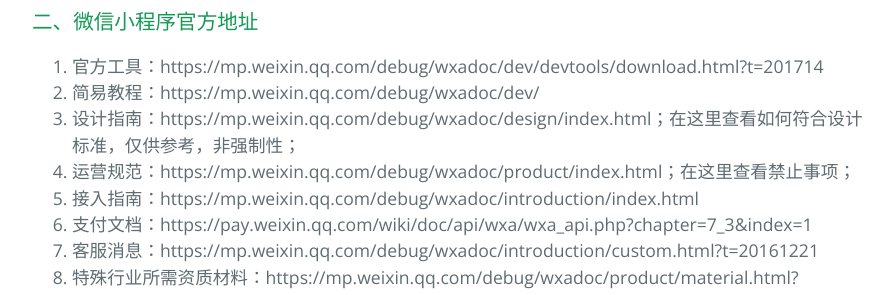
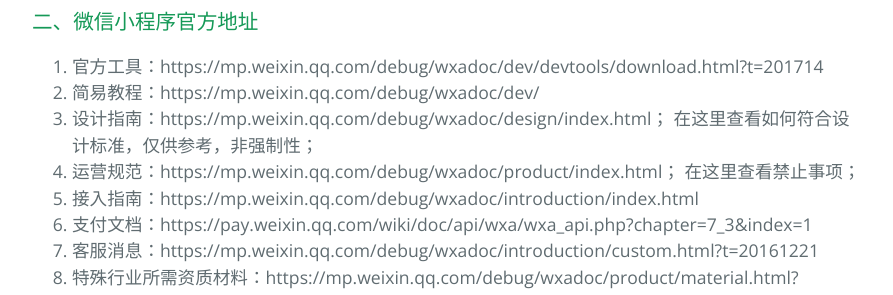
Before and after one commit to joece/joece.github.io, a Jekyll site: the page built from _posts/2018-04-15-微信小程序新手入门宝典.md, in a window 1280 px wide and 900 px high, scrolled down 654 px. Shown: the part 154-449 px from the top of the window, without its empty margins (192-1085 px from the left). Built offline with Jekyll 4.4.1, drawn with Linux system fonts in a browser that asks for light colours; our own code applies the rules of GitHub Pages for plain Markdown files; part of the change alters nothing that is shown.

```diff
--- a/_posts/2018-04-15-微信小程序新手入门宝典.md
+++ b/_posts/2018-04-15-微信小程序新手入门宝典.md
@@ -12,8 +12,8 @@
 ### 二、微信小程序官方地址
 1. 官方工具：https://mp.weixin.qq.com/debug/wxadoc/dev/devtools/download.html?t=201714
 2. 简易教程：https://mp.weixin.qq.com/debug/wxadoc/dev/
-3. 设计指南：https://mp.weixin.qq.com/debug/wxadoc/design/index.html；在这里查看如何符合设计标准，仅供参考，非强制性；
-4. 运营规范：https://mp.weixin.qq.com/debug/wxadoc/product/index.html；在这里查看禁止事项；
+3. 设计指南：https://mp.weixin.qq.com/debug/wxadoc/design/index.html； 在这里查看如何符合设计标准，仅供参考，非强制性；
+4. 运营规范：https://mp.weixin.qq.com/debug/wxadoc/product/index.html； 在这里查看禁止事项；
 5. 接入指南：https://mp.weixin.qq.com/debug/wxadoc/introduction/index.html
 6. 支付文档：https://pay.weixin.qq.com/wiki/doc/api/wxa/wxa_api.php?chapter=7_3&index=1
 7. 客服消息：https://mp.weixin.qq.com/debug/wxadoc/introduction/custom.html?t=20161221
@@ -30,7 +30,7 @@
 对于个人开发和学习的同学，注册一个小程序也是非常简单的，整个过程耗时不到十分钟。
 
 首先，进入微信公众平台官网首页 http://mp.weixin.qq.com， 点击右上角的【立即注册】，在【账户类型】页面中，选择小程序。
-![Alt text](blob:https://maxiang.io/b0c77491-62f6-4d7f-86e7-a396854b5c67)
+![Alt text](https://maxiang.io/b0c77491-62f6-4d7f-86e7-a396854b5c67)
 
 ![Alt text](blob:https://maxiang.io/6f6ccd3e-f997-4f6f-a7dd-dd3d35ce9264)
 
@@ -87,7 +87,8 @@ _app.js : _系统的方法处理文件，主要处理程序的声明周期的一
 _app.json : _系统全局配置文件，设置导航头的颜色，字体大小，下面有没有tabbar等功能，具体页面的配置在页面的json文件中单独修改；
 _app.wxss :_全局的界面美化代码
 
------
+-------
+
 以上，仅仅只是微信小程序入门时的一些基础学习，想要进一步实践开发出一个好的小程序，还需要更进一步的学习和不断尝试。
 
 大家可以通过开头的一些学习链接进行更深的学习，在此，我就不多加赘述了，相信大家的学习能力，u r 最胖的！
```
